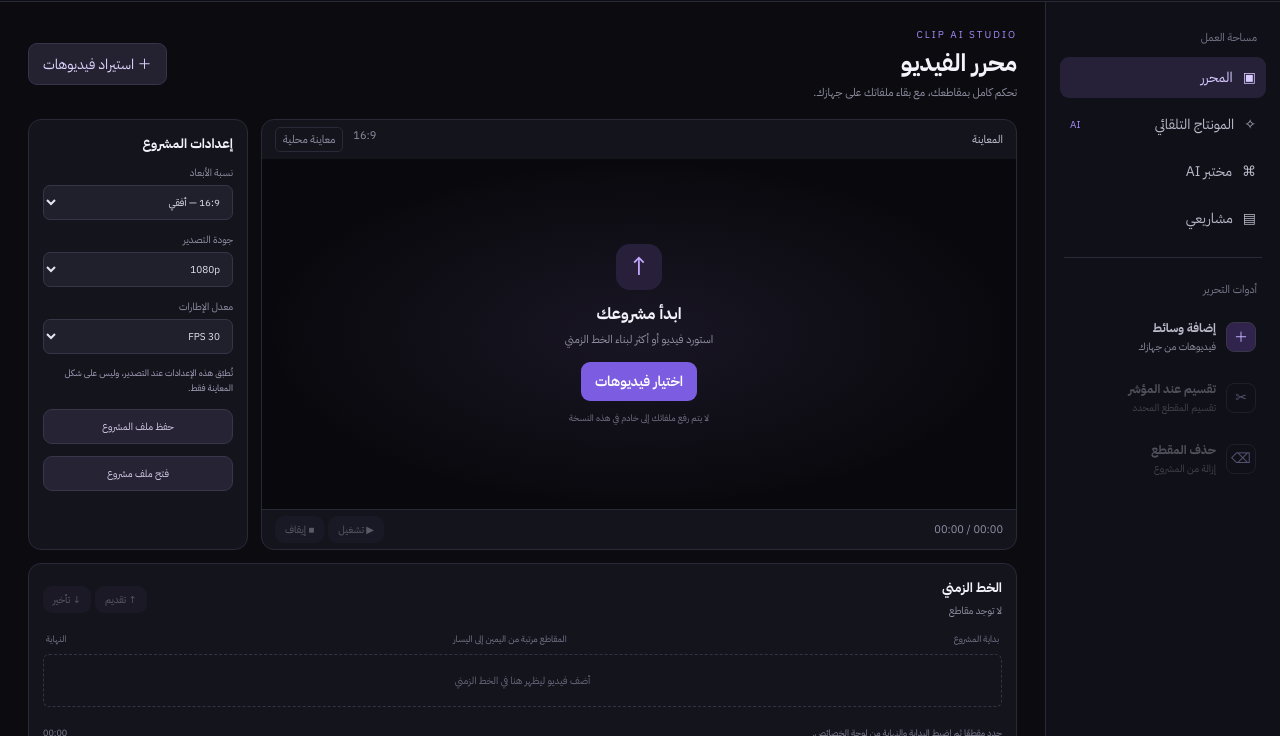
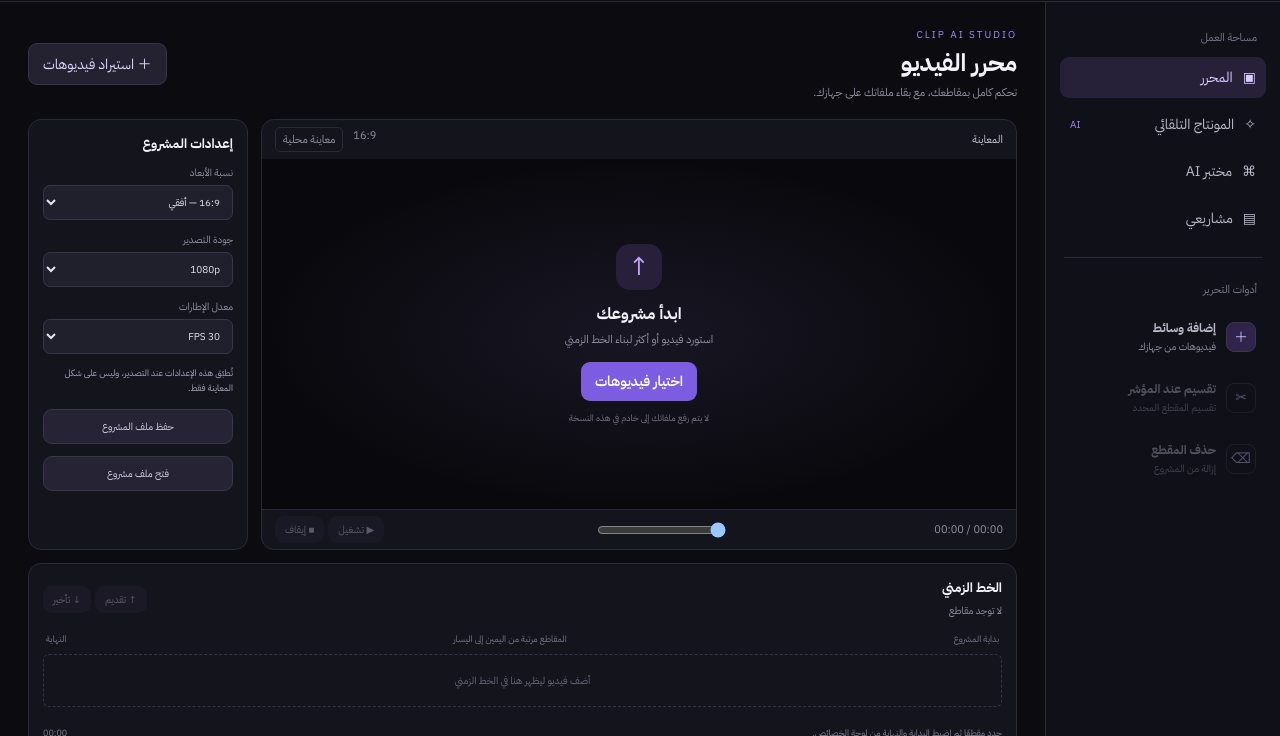
Before and after one commit to com777p-svg/CLIP-AI2, a website built with Vite: page web/index.html in a window 1280 px wide. Shown: the part 64-800 px from the top of the page. Built offline with nearby package versions, Linux system fonts and the light colour scheme.

Commit message:
Add preview seek control to editor

```diff
--- a/web/index.html
+++ b/web/index.html
@@ -34,7 +34,7 @@
           <div class="preview-panel">
             <div class="panel-top"><span>المعاينة</span><div class="preview-meta"><span id="ratioLabel">16:9</span><span class="quality-pill">معاينة محلية</span></div></div>
             <div class="preview-stage" id="previewStage"><div class="empty-state" id="emptyState"><div class="upload-symbol">↑</div><h2>ابدأ مشروعك</h2><p>استورد فيديو أو أكثر لبناء الخط الزمني</p><button class="primary-btn" id="chooseFileBtn">اختيار فيديوهات</button><small>لا يتم رفع ملفاتك إلى خادم في هذه النسخة</small></div><video id="videoPreview" controls playsinline hidden></video></div>
-            <div class="preview-controls"><span id="timeReadout">00:00 / 00:00</span><div><button class="small-btn" id="playBtn" disabled>▶ تشغيل</button><button class="small-btn" id="stopBtn" disabled>■ إيقاف</button></div></div>
+            <div class="preview-controls"><span id="timeReadout">00:00 / 00:00</span><input id="seekSlider" class="seek-slider" type="range" min="0" max="100" value="0" step="0.1" aria-label="موضع التشغيل"><div><button class="small-btn" id="playBtn" disabled>▶ تشغيل</button><button class="small-btn" id="stopBtn" disabled>■ إيقاف</button></div></div>
           </div>
           <aside class="inspector">
             <h3>إعدادات المشروع</h3>
```
